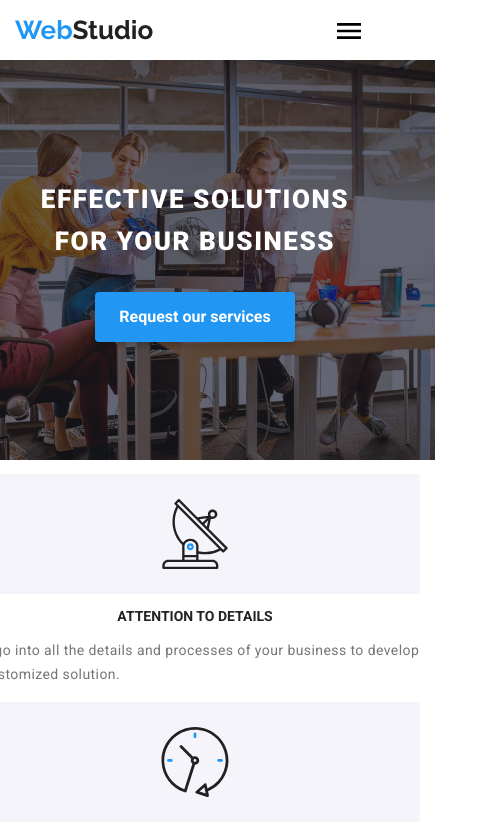
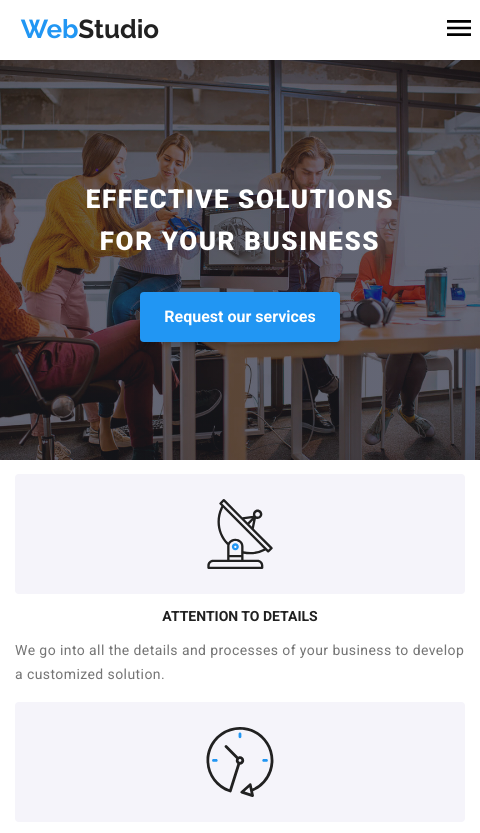
Before and after one commit to MariusBirsan/goit-markup-hw-07, a plain HTML site: page index.html in a window 390 px wide. Shown: the top 833 px of the page, 480 px wide, since content can reach past the window. Drawn offline with Linux system fonts and the light colour scheme.

Commit message:
Mobile view updated

```diff
--- a/css/styles.css
+++ b/css/styles.css
@@ -24,6 +24,8 @@
   flex: 1 0 auto;
   margin: 0;
   margin: auto;
+  min-width: 480px;
+  width: 100%;
 }
 
 main {
@@ -62,9 +64,9 @@ a:focus {
 
 .top-logo {
   color: var(--heading-color);
-  position: absolute;
-  top: 16px;
-  left: 15px;
+  position: relative;
+  top: 0;
+  left: -130px;
 }
 
 .bottom-logo {
@@ -85,9 +87,10 @@ header {
 .menu-toggle {
   background-color: transparent;
   border: none;
-  position: absolute;
-  top: 10px;
-  right: 15px;
+  position: relative;
+  top: 0px;
+  right: -150px;
+  padding: 0;
 }
 
 .menu-toggle svg {
@@ -138,8 +141,16 @@ p {
 
 footer {
   display: flex;
+  justify-content: center;
+  min-width: 480px;
+  width: 100%;
+}
+
+.footer-container {
+  display: flex;
   flex-direction: column;
   justify-content: center;
+  align-items: center;
   flex-wrap: wrap;
   background-color: #2f303a;
   width: 100%;
@@ -301,7 +312,6 @@ address {
   background-color: white;
   height: 100%;
   padding: 48px 40px;
-  min-width: 100%;
   z-index: 1;
 }
 
--- a/index.html
+++ b/index.html
@@ -366,6 +366,7 @@
     </main>
 
     <footer id="contact">
+      <div class="footer-container">
         <div class="contact-section">
           <a class="bottom-logo" href=""><span>Web</span>Studio</a>
           <ul>
@@ -420,6 +421,7 @@
               <use href="./images/icons.svg#icon-plane"></use>
             </svg>
           </button>
+        </div>
       </div>
     </footer>
 
```
Lines whose indentation alone changed are shown as unchanged.
